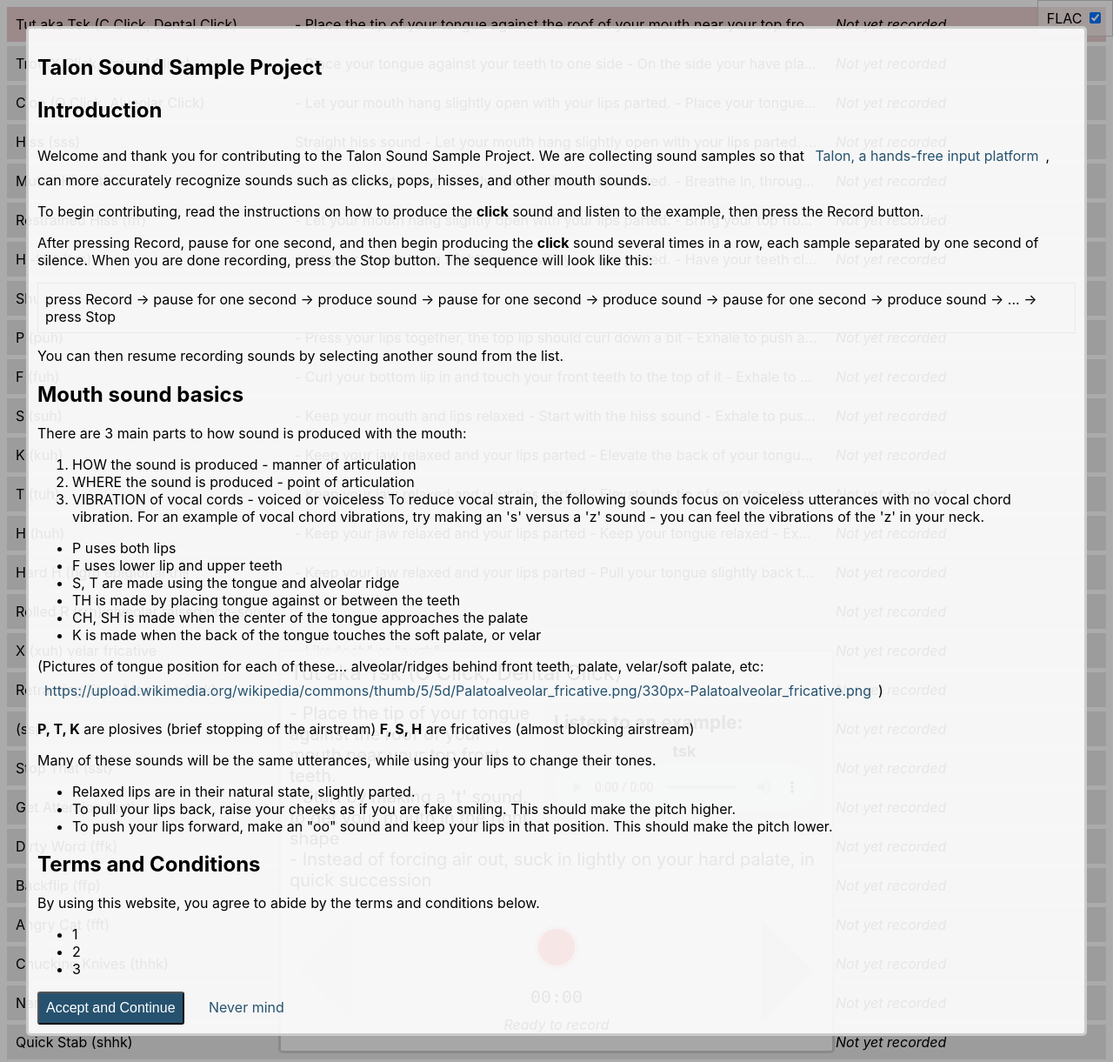
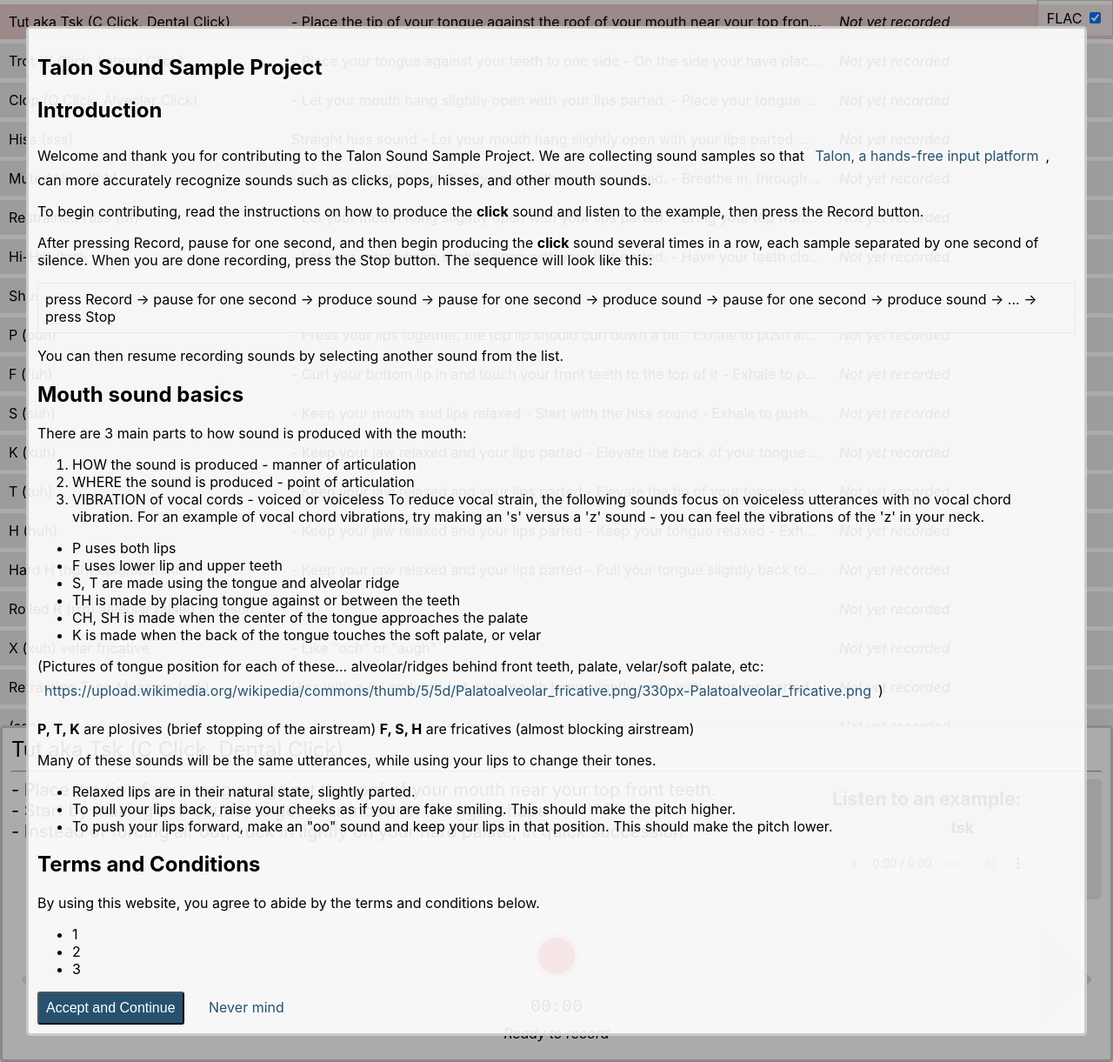
Before and after one commit to talonvoice/noise, a Flask app: page / in a window 1280 px wide. Shown: the whole page at 87% size. Run offline with Flask 2, Linux system fonts and the light colour scheme.

Commit message:
make player opaque and the width of the screen

```diff
--- a/server/static/index.css
+++ b/server/static/index.css
@@ -1,6 +1,7 @@
 body {
   height: 100%;
-  font-family: -apple-system, BlinkMacSystemFont, "Segoe UI", Helvetica, Arial, sans-serif, "Apple Color Emoji", "Segoe UI Emoji", "Segoe UI Symbol"
+  font-family: -apple-system, BlinkMacSystemFont, "Segoe UI", Helvetica, Arial, sans-serif, "Apple Color Emoji", "Segoe UI Emoji", "Segoe UI Symbol";
+  margin: 0;
 }
 
 p {
@@ -74,10 +75,10 @@
 .Dialog--recorder {
   /* bottom: 0;
   position: absolute; */ /* TODO: use only if there are other elements on the page for now */
-  background-color: rgba(255, 255, 255, 0.75);
+  background-color: rgba(255, 255, 255, 1);
   display: block;
-  width: 640px;
-  margin: 10px;
+  width: 100%;
+  margin: 0;
 }
 
 /* Introduction */
```
Also changed, not shown: TODO.md (+1 -1 lines).
